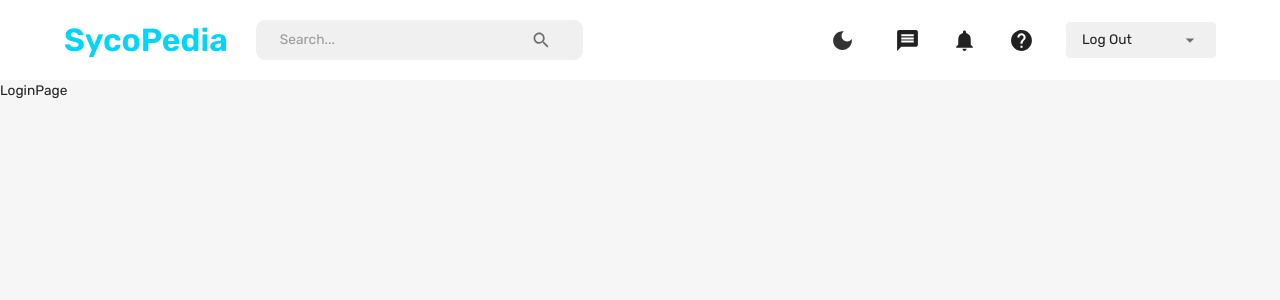
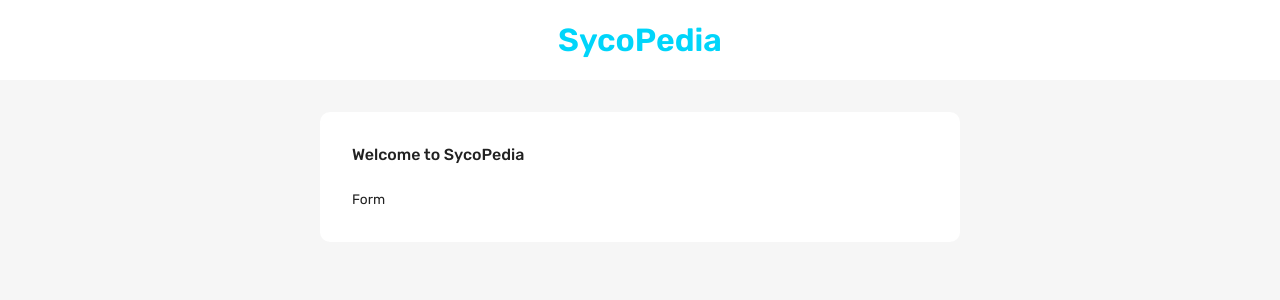
Before and after one commit to mateenNawaz86/Syco-Pedia, a React (Create React App) app in the folder Frontend/: page / in a window 1280 px wide. Shown: the top 300 px of the page. Built offline with nearby package versions, Linux system fonts and the light colour scheme.

Commit message:
continue working on login page

```diff
--- a/Frontend/package.json
+++ b/Frontend/package.json
@@ -20,7 +20,8 @@
     "react-router-dom": "^6.6.1",
     "react-scripts": "5.0.1",
     "redux-persist": "^6.0.0",
-    "web-vitals": "^2.1.4"
+    "web-vitals": "^2.1.4",
+    "yup": "^0.32.11"
   },
   "scripts": {
     "start": "react-scripts start",
--- a/Frontend/src/App.js
+++ b/Frontend/src/App.js
@@ -11,7 +11,6 @@ import { useSelector } from "react-redux";
 import { CssBaseline, ThemeProvider } from "@mui/material";
 import { createTheme } from "@mui/material/styles";
 import { themeSettings } from "./theme";
-import Navbar from "./pages/Navbar";
 
 const App = () => {
   // Select MODE state from Redux STORE
@@ -22,7 +21,6 @@ const App = () => {
   return (
     <>
       <ThemeProvider theme={themes}>
-        <Navbar />
         <CssBaseline />
         <Routes>
           <Route path="/" element={<LoginPage />} exact />
--- /dev/null
+++ b/Frontend/src/components/Form.jsx
@@ -0,0 +1,38 @@
+import React, { useState } from "react";
+import {
+  Box,
+  TextField,
+  Typography,
+  Button,
+  useMediaQuery,
+  useTheme,
+} from "@mui/material";
+import EditOutlinedIcon from "@mui/icons-material/EditOutlined";
+import { Formik } from "formik";
+import * as yup from "yup";
+import { useNavigate } from "react-router-dom";
+import { useDispatch } from "react-redux";
+import { setLogin } from "../state";
+import Dropzone from "react-dropzone";
+import FlexBetween from "./FlexBetween";
+
+// Regist Scehma => Used for how form library saving required INFO
+const registerSchema = yup.object().shape({
+  name: yup.string().required("required"),
+  email: yup.string().email("Invalid email").required("required"),
+  password: yup.string().required("required"),
+  location: yup.string().required("required"),
+  occupation: yup.string().required("required"),
+  picture: yup.string().required("required"),
+});
+
+// Log-In Schema
+const loginSchema = yup.object().shape({
+  name: yup.string().email("Inavlid Email").required("required"),
+  password: yup.string().required("required"),
+});
+const Form = () => {
+  return <div>Form</div>;
+};
+
+export default Form;
--- a/Frontend/src/pages/HomePage.jsx
+++ b/Frontend/src/pages/HomePage.jsx
@@ -1,7 +1,12 @@
 import React from "react";
+import Navbar from "./Navbar";
 
 const HomePage = () => {
-  return <div>HomePage</div>;
+  return (
+    <div>
+      <Navbar />
+    </div>
+  );
 };
 
 export default HomePage;
--- a/Frontend/src/pages/LoginPage.jsx
+++ b/Frontend/src/pages/LoginPage.jsx
@@ -1,9 +1,42 @@
-import React from 'react'
+import React from "react";
+import { Box, Typography, useTheme, useMediaQuery } from "@mui/material";
+import Form from "../components/Form";
 
 const LoginPage = () => {
+  const theme = useTheme();
+  const alt = theme.palette.background.alt;
+
+  // Use MUI Media-Query hook
+  const isNonResponsive = useMediaQuery("(min-width:1000px)");
   return (
-    <div>LoginPage</div>
-  )
-}
+    <>
+      <Box>
+        <Box backgroundColor={alt} p="1rem 6%" width="100%" textAlign="center">
+          <Typography
+            fontWeight="bold"
+            // 1rem = Minvalue, 2rem = PreferedValue, 2.25rem = MaxValue
+            fontSize="32px"
+            color="primary"
+          >
+            SycoPedia
+          </Typography>
+        </Box>
 
-export default LoginPage
+        <Box
+          width={isNonResponsive ? "50%" : "90%"}
+          p="2rem"
+          m="2rem auto"
+          backgroundColor={alt}
+          borderRadius="10px"
+        >
+          <Typography fontWeight="500" variant="h5" sx={{ mb: "1.5rem" }}>
+            Welcome to SycoPedia
+          </Typography>
+          <Form />
+        </Box>
+      </Box>
+    </>
+  );
+};
+
+export default LoginPage;
--- a/Frontend/src/pages/Navbar.jsx
+++ b/Frontend/src/pages/Navbar.jsx
@@ -39,7 +39,7 @@ const Navbar = () => {
   // const mode = useSelector((state) => state.mode);
 
   // set Media-Query using MUI hook
-  const isNonResponsive = useMediaQuery("(min-width: 899px)");
+  const isNonResponsive = useMediaQuery("(min-width:1000px)");
 
   // MUI theme used for controlling theme
   const theme = useTheme();
```
Also changed, not shown: 1 other file (tests, documents, lock files or other folders).
